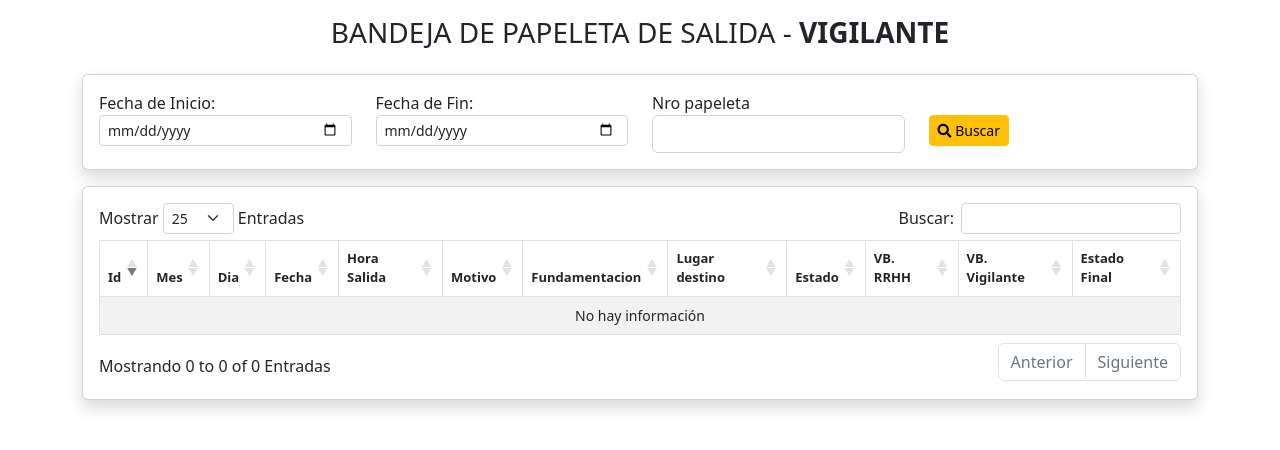
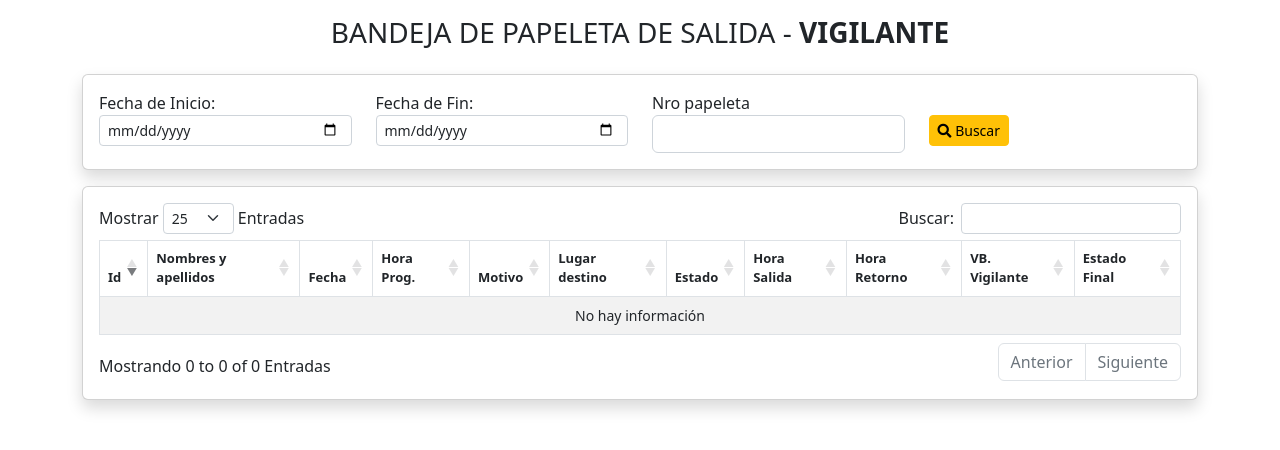
Before and after one commit to veronny/control_asistencia, a Django app: page /bandeja_vigilante/ in a window 1280 px wide. Shown: the part 61-511 px from the top of the page. Run offline with Django 4.2, Linux system fonts and the light colour scheme; the visitor is signed in with stand-in values (Sample User, id 1); data that the repository does not hold is empty; some libraries are stand-ins or nearby versions.

Commit message:
actualizacion de bandeja vigilante

```diff
--- a/filiacion/templates/bandeja_rrhh/bandeja_rrhh.html
+++ b/filiacion/templates/bandeja_rrhh/bandeja_rrhh.html
@@ -84,8 +84,7 @@
           <thead class="text-center" style="font-size: 13px;">
             <tr class="text-center">
               <th>Id</th>
-              <th>Mes</th>
-              <th>Dia</th>
+              <th>Nombres y Apellidos</th>
               <th>Fecha</th>
               <th>Hora Salida</th>
               <th>Motivo</th>
@@ -101,8 +100,7 @@
             {% for papeleta in papeletas %}
               <tr>
                 <td>{{ papeleta.id }}</td>
-                <td>{{ papeleta.mes }}</td>
-                <td>{{ papeleta.dia }}</td>
+                <td>{{ papeleta.nombre_completo }}</td>
                 <td>{{ papeleta.fecha_papeleta_hora|date:"d/m/Y" }}</td>
                 <td>{{ papeleta.hora_salida }}</td>
                 <td>{{ papeleta.motivo }}</td>
--- a/filiacion/templates/bandeja_vigilante/bandeja_vigilante.html
+++ b/filiacion/templates/bandeja_vigilante/bandeja_vigilante.html
@@ -50,15 +50,14 @@
           <thead class="text-center" style="font-size: 13px;">
             <tr class="text-center">
               <th>Id</th>
-              <th>Mes</th>
-              <th>Dia</th>
+              <th>Nombres y apellidos</th>
               <th>Fecha</th>
-              <th>Hora Salida</th>
+              <th>Hora Prog.</th>
               <th>Motivo</th>
-              <th>Fundamentacion</th>
               <th>Lugar destino</th>
               <th>Estado</th>
-              <th>VB. RRHH</th>
+              <th>Hora Salida</th>
+              <th>Hora Retorno</th>
               <th>VB. Vigilante</th>
               <th>Estado Final</th>
             </tr>
@@ -67,12 +66,10 @@
             {% for papeleta in papeletas %}
               <tr>
                 <td>{{ papeleta.id }}</td>
-                <td>{{ papeleta.mes }}</td>
-                <td>{{ papeleta.dia }}</td>
+                <td>{{ papeleta.nombre_completo }}</td>
                 <td>{{ papeleta.fecha_papeleta_hora|date:"d/m/Y" }}</td>
                 <td>{{ papeleta.hora_salida }}</td>
                 <td>{{ papeleta.motivo }}</td>
-                <td>{{ papeleta.fundamentacion }}</td>
                 <td>{{ papeleta.lugar_destino }}</td>
               <!-- Estado -->
                 {% if papeleta.estado_papeleta_dia == "0" %}
@@ -89,50 +86,72 @@
                 </td>
                 {% endif %}
               <!-- Fin Estado -->
-              <!-- Papeleta Jefe -->
-                {% if papeleta.estado_papeleta_rrhh == "0" %}
+              <!-- hora de salida -->
+              {% if papeleta.hora_salida_marcador %}
+                <td>{{ papeleta.hora_salida_marcador }}</td>
+              {% else %}
                 <td>
-                  <span class="badge bg-danger"> No Validado</span>
+                  <form method="POST" action="{% url 'actualizar_hora_salida' papeleta.id %}">
+                    {% csrf_token %}
+                    <div class="d-flex">
+                      <input type="time" class=" form-control form-select-sm " name="hora_salida" id='hora_salida'/>
+                      &nbsp;&nbsp;
+                      <button type="submit" class="btn btn-secondary btn-sm " onclick="mostrarMensaje()" id='btn_hora_salida'>
+                        <i class="fa fa-check-circle" aria-hidden="true"></i>
+                      </button>
+                    </div>
+                  </form>
                 </td>
-                {% elif papeleta.estado_papeleta_rrhh == "1" %}
-                <td>
-                  <span class="badge bg-success"> Validado</span>
-                </td>
-                {% else %}
-                <td>
-                  <span class="badge bg-warning"> Observado</span>
-                </td>
-                {% endif %}
-              <!-- Fin Papeleta Jefe -->
-              <!-- vb RRHH -->
+              {% endif %}
+              <!-------------------------->
+              <!-- hora de reingreso -->
+              {% if papeleta.hora_retorno_marcador %}
+                <td>{{ papeleta.hora_retorno_marcador }}</td>
+              {% else %}
+              <td>
+                <form method="POST" action="{% url 'actualizar_hora_retorno' papeleta.id %}">
+                  {% csrf_token %}
+                  <div class="d-flex">
+                    <input type="time" class=" form-control form-select-sm " name="hora_retorno" id='hora_retorno'/>
+                    &nbsp;&nbsp;
+                    <button type="submit" class="btn btn-secondary btn-sm " onclick="mostrarMensaje()" id='btn_hora_retorno'>
+                      <i class="fa fa-check-circle" aria-hidden="true"></i>
+                    </button>
+                  </div>
+                </form>
+              </td>
+              {% endif %}
+            <!--------->
+              <!-- VB SELECT PERSONAL -->
                 <td>
                   <form method="POST" action="{% url 'actualizar_estado_vigilante' papeleta.id %}">
                     {% csrf_token %}
                     <div class="d-flex">
                       <select class=" form-select form-select-sm " name="nuevo_estado" id='nuevo_estado'>
-                        <option value="1">Finalizar</option>
+                        <option value="1">Concluido</option>
                         <option value="0">Sin Concluir</option>
-                        <option value="2">Observado</option>
+                        <option value="2">Anulado</option>
                       </select>
                       &nbsp;&nbsp;
                       <button type="submit" class="btn btn-secondary btn-sm " onclick="mostrarMensaje()">
-                        <i class="fa fa-check-circle" aria-hidden="true"></i>
+                        <i class="fa fa-save" aria-hidden="true"></i>
                       </button>
                     </div>
                   </form>
                 </td>
-                <!-- vb RRHH -->
+                <!--------->
+                <!-- vb VIGILANTE -->
                 {% if papeleta.estado_vigilante == "0" %}
                 <td>
-                  <span class="text-danger"> Sin Concluir</span>
+                  <span class="text-danger"> Proceso</span>
                 </td>
                 {% elif papeleta.estado_vigilante == "1" %}
                 <td>
-                  <span class="text-success"> Finalizado</span>
+                  <span class="text-success"> Concluido</span>
                 </td>
                 {% else %}
                 <td>
-                  <span class="text-warning"> Observado </span>
+                  <span class="text-warning"> Anulado </span>
                 </td>
                 {% endif %}
               </tr>
@@ -144,4 +163,5 @@
   </section>
 </main>
 
+
 {% endblock %}
--- a/filiacion/views.py
+++ b/filiacion/views.py
@@ -276,8 +276,8 @@ def actualizar_estado(request, id):
 @login_required
 def listar_bandeja_rrhh(request):
     # Obtener el filtro de mes y año del parámetro GET
-    valores_estado = ['0','1']
-    valores_jefe = ['0','1']
+    valores_estado = ['0']
+    valores_jefe = ['1']
     # Obtener todas las marcaciones o filtrar por mes/año
     fecha_inicio = request.GET.get('fecha_inicio')
     fecha_fin = request.GET.get('fecha_fin')
@@ -285,13 +285,13 @@ def listar_bandeja_rrhh(request):
     estado_jefe = request.GET.get('estado_jefe')
     # Obtener todas las marcaciones o filtrar por mes/año
     if fecha_inicio and fecha_fin:
-        papeletas = PapeletaHora.objects.filter(user=request.user,fecha_papeleta_hora__range=[fecha_inicio, fecha_fin]).order_by('-id')
+        papeletas = PapeletaHora.objects.filter(user=request.user,fecha_papeleta_hora__range=[fecha_inicio, fecha_fin],estado_papeleta_dia=valores_estado,estado_papeleta_jefe=valores_jefe).order_by('-id')
     elif estado:
-        papeletas = PapeletaHora.objects.filter(user=request.user,estado_papeleta_dia=estado).order_by('-id')
+        papeletas = PapeletaHora.objects.filter(user=request.user,estado_papeleta_dia=valores_estado,estado_papeleta_jefe=valores_jefe).order_by('-id')
     elif estado_jefe:
-        papeletas = PapeletaHora.objects.filter(user=request.user,estado_papeleta_jefe=estado_jefe).order_by('-id')
+        papeletas = PapeletaHora.objects.filter(user=request.user,estado_papeleta_dia=valores_estado,estado_papeleta_jefe=estado_jefe).order_by('-id')
     else:
-        papeletas = PapeletaHora.objects.filter(estado_papeleta_dia__in=valores_estado,estado_papeleta_jefe__in=valores_jefe).order_by('-id')
+        papeletas = PapeletaHora.objects.filter(estado_papeleta_dia=0,estado_papeleta_jefe=1).order_by('-id')
     context = {
                 'papeletas': papeletas
             }
@@ -538,17 +538,42 @@ def listar_bandeja_vigilante(request):
     estado_jefe = request.GET.get('estado_jefe')
     # Obtener todas las marcaciones o filtrar por mes/año
     if fecha_inicio and fecha_fin:
-        papeletas = PapeletaHora.objects.filter(user=request.user,fecha_papeleta_hora__range=[fecha_inicio, fecha_fin]).order_by('-id')
+        papeletas = PapeletaHora.objects.filter(user=request.user,fecha_papeleta_hora__range=[fecha_inicio, fecha_fin],estado_papeleta_rrhh=1).order_by('-id')
     elif estado:
-        papeletas = PapeletaHora.objects.filter(user=request.user,estado_papeleta_dia=estado).order_by('-id')
+        papeletas = PapeletaHora.objects.filter(user=request.user,estado_papeleta_dia=estado,estado_papeleta_rrhh=1).order_by('-id')
     elif estado_jefe:
-        papeletas = PapeletaHora.objects.filter(user=request.user,estado_papeleta_jefe=estado_jefe).order_by('-id')
+        papeletas = PapeletaHora.objects.filter(user=request.user,estado_papeleta_jefe=estado_jefe,estado_papeleta_rrhh=1).order_by('-id')
     else:
-        papeletas = PapeletaHora.objects.filter(estado_papeleta_dia__in=valores_estado,estado_papeleta_jefe__in=valores_jefe).order_by('-id')
+        papeletas = PapeletaHora.objects.filter(estado_papeleta_dia__in=valores_estado,estado_papeleta_jefe__in=valores_jefe,estado_papeleta_rrhh=1).order_by('-id')
     context = {
                 'papeletas': papeletas
             }
     return render(request, 'bandeja_vigilante/bandeja_vigilante.html', context)
+
+
+
+@login_required
+def actualizar_hora_salida(request, id):
+    if request.method == 'POST':
+        bandeja_vigilante = get_object_or_404(PapeletaHora, id=id)
+        hora_salida = request.POST.get('hora_salida')
+        bandeja_vigilante.hora_salida_marcador = hora_salida
+        bandeja_vigilante.save()
+        return redirect(to="bandeja_vigilante")
+
+    return render(request, 'bandeja_vigilante/bandeja_vigilante.html')
+
+@login_required
+def actualizar_hora_retorno(request, id):
+    if request.method == 'POST':
+        bandeja_vigilante = get_object_or_404(PapeletaHora, id=id)
+        hora_retorno = request.POST.get('hora_retorno')
+
+        bandeja_vigilante.hora_retorno_marcador = hora_retorno
+        bandeja_vigilante.save()
+        return redirect(to="bandeja_vigilante")
+
+    return render(request, 'bandeja_vigilante/bandeja_vigilante.html')
 
 @login_required
 def actualizar_estado_vigilante(request, id):
@@ -562,7 +587,6 @@ def actualizar_estado_vigilante(request, id):
 
     return render(request, 'bandeja_vigilante/bandeja_vigilante.html')
 
-
 ################################################################################
 ################################################################################
 #------- REPORTE DE ASISTENCIA --------------------
--- a/gestante/urls.py
+++ b/gestante/urls.py
@@ -50,6 +50,8 @@ urlpatterns = [
     path('papeletas_dias_pdf/<int:papeleta_dia_id>/', PapeletaDiaPDFView.as_view(), name='papeletas_dias_pdf'),
     ############## visor vigilante ###################
     path('bandeja_vigilante/', views.listar_bandeja_vigilante, name='bandeja_vigilante'),
+    path('actualizar_hora_salida/<id>/', views.actualizar_hora_salida, name='actualizar_hora_salida'),
+    path('actualizar_hora_retorno/<id>/', views.actualizar_hora_retorno, name='actualizar_hora_retorno'),
     path('actualizar_estado_vigilante/<id>/', views.actualizar_estado_vigilante, name='actualizar_estado_vigilante'),
     ############## reportes asistencia ###################
 
```
